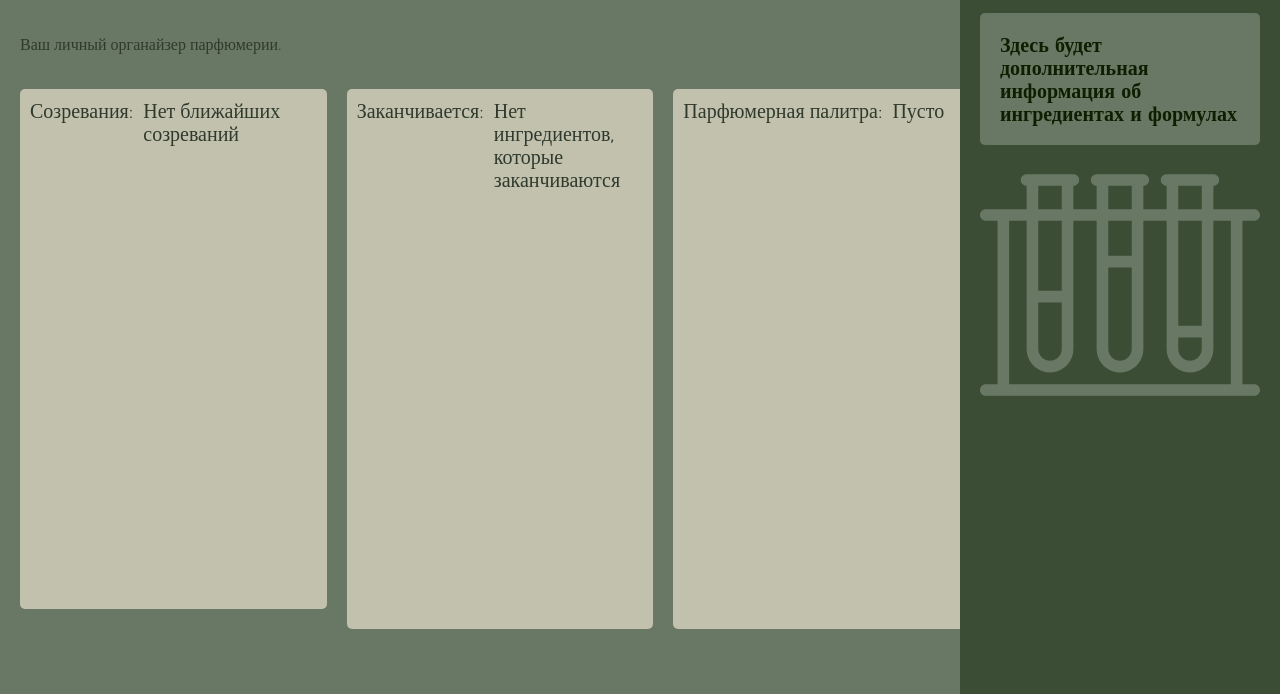
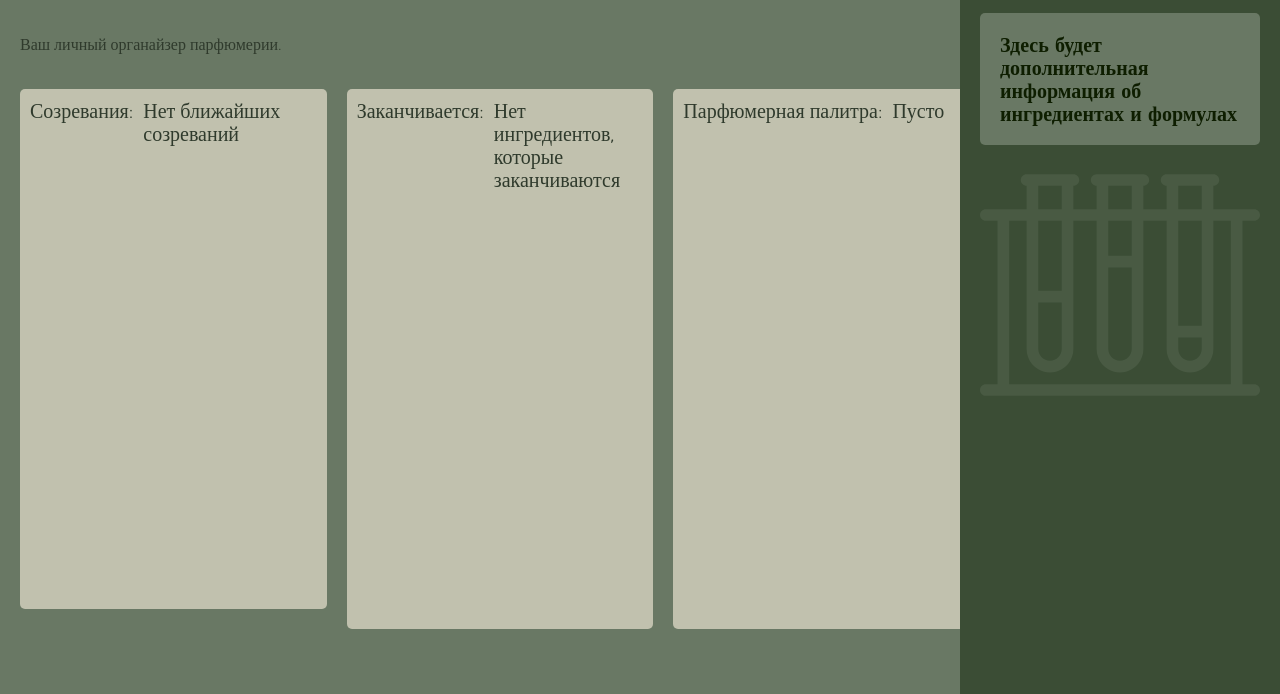
Before and after one commit to asyavillan04/aroma-journal, a website with bundled scripts: page src/index.html in a window 1280 px wide. Shown: the part 146-840 px from the top of the page. Built offline with nearby package versions, Linux system fonts and the light colour scheme; a web font is replaced by a local one.

Commit message:
opacity of picture of extra info changed

```diff
--- a/src/styles/components/pages-content.css
+++ b/src/styles/components/pages-content.css
@@ -38,6 +38,10 @@
     font-weight: 700;
 }
 
+.extra-info-picture {
+    opacity: 0.3;
+}
+
 @media (min-width: 769px) {
     .extra-info-picture {
     margin-bottom: 60%;
```
